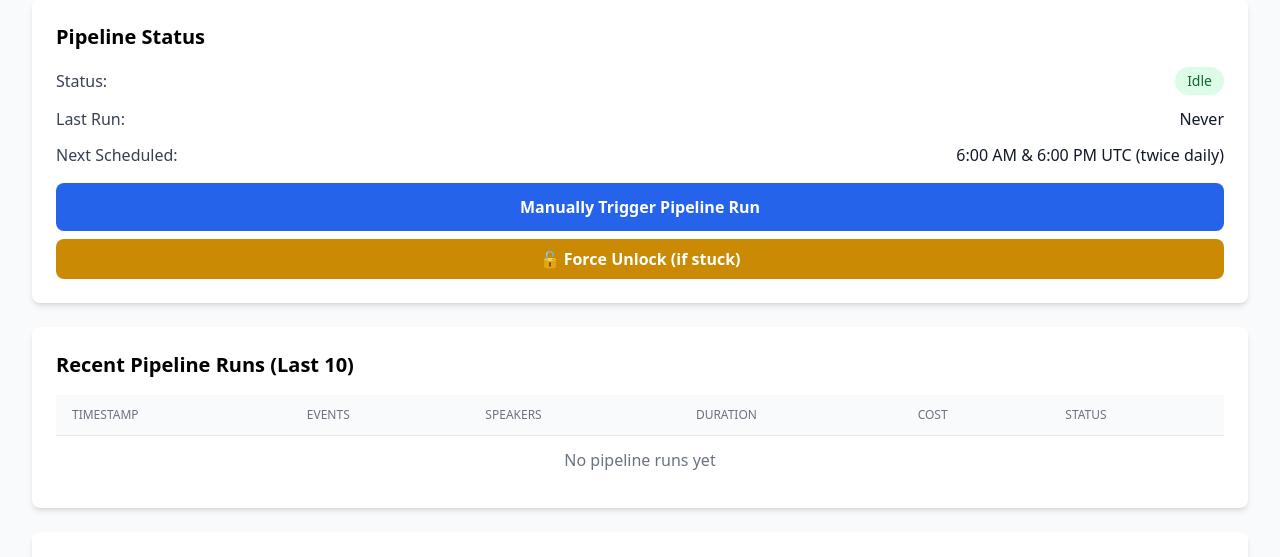
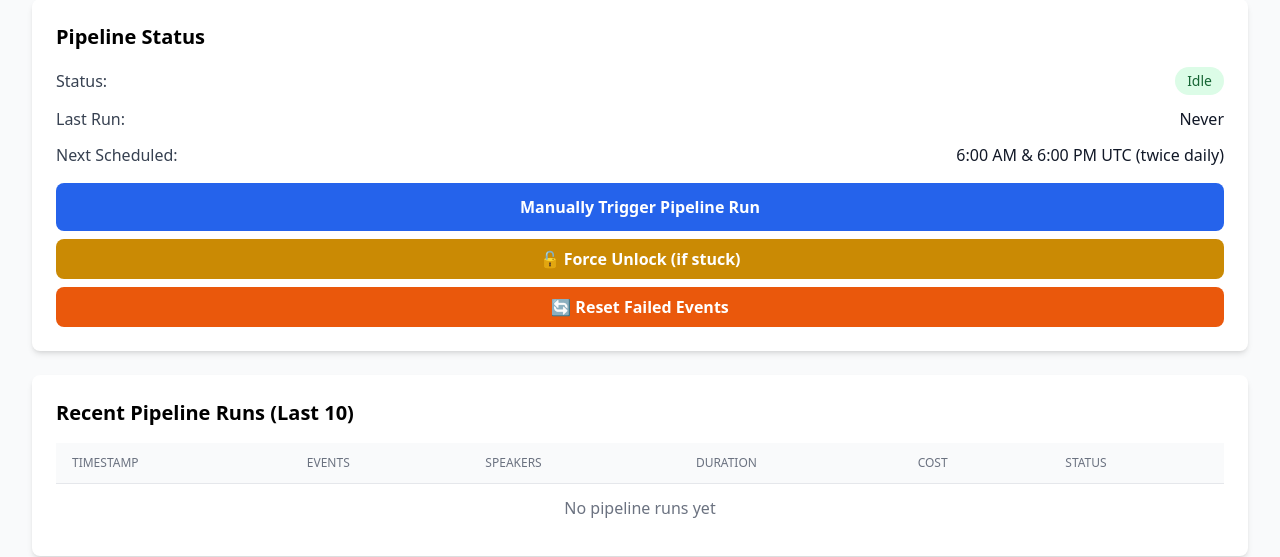
Before and after one commit to nicoluchsinger-sys/asia_society_speaker_database, a Flask app: page /admin in a window 1280 px wide. Shown: the part 230-787 px from the top of the page. Run offline with Flask 3, Linux system fonts and the light colour scheme; the visitor is signed in with stand-in values (Sample User, id 1); data that the repository does not hold is empty; some libraries are stand-ins or nearby versions.

Commit message:
feat: add Reset Failed Events button to admin panel
Added one-click button to reset failed events back to pending status
for reprocessing. No need for Railway terminal access.

Features:
- Orange 'Reset Failed Events' button in admin panel
- Shows count of events being reset
- Displays examples of what will be reset
- Confirmation dialog before resetting
- Shows success message with details
- Auto-refreshes data after reset

Backend:
- New /admin/reset-failed-events POST endpoint
- Counts failed events before resetting
- Returns examples for user visibility
- Logs reset action

This solves the 'no terminal on Railway' issue - everything can now
be done through the admin panel UI.

Co-Authored-By: Claude Sonnet 4.5 <noreply@anthropic.com>

```diff
--- a/web_app/app.py
+++ b/web_app/app.py
@@ -1200,6 +1200,65 @@ def force_unlock():
         return jsonify({'error': str(e)}), 500
 
 
+@app.route('/admin/reset-failed-events', methods=['POST'])
+@login_required
+def reset_failed_events_endpoint():
+    """Reset failed events back to pending for reprocessing"""
+    import sqlite3
+
+    try:
+        db_path = get_db_path()
+        conn = sqlite3.connect(db_path, timeout=5.0)
+        cursor = conn.cursor()
+
+        # Get count and examples of failed events
+        cursor.execute("SELECT COUNT(*) FROM events WHERE processing_status = 'failed'")
+        failed_count = cursor.fetchone()[0]
+
+        if failed_count == 0:
+            conn.close()
+            return jsonify({
+                'success': True,
+                'message': 'No failed events to reset',
+                'count': 0
+            })
+
+        # Get some examples
+        cursor.execute("""
+            SELECT event_id, title, url
+            FROM events
+            WHERE processing_status = 'failed'
+            ORDER BY event_id DESC
+            LIMIT 3
+        """)
+        examples = cursor.fetchall()
+
+        # Reset the events
+        cursor.execute("""
+            UPDATE events
+            SET processing_status = 'pending'
+            WHERE processing_status = 'failed'
+        """)
+        conn.commit()
+        conn.close()
+
+        logger.info(f"Reset {failed_count} failed events to pending status")
+
+        # Format examples for display
+        example_titles = [f"{row[1][:50]}..." for row in examples[:3]]
+
+        return jsonify({
+            'success': True,
+            'message': f'Reset {failed_count} failed events to pending',
+            'count': failed_count,
+            'examples': example_titles
+        })
+
+    except Exception as e:
+        logger.error(f"Error resetting failed events: {e}")
+        return jsonify({'error': str(e)}), 500
+
+
 @app.route('/api/search-analytics')
 @login_required
 def api_search_analytics():
--- a/web_app/templates/admin.html
+++ b/web_app/templates/admin.html
@@ -35,8 +35,13 @@
                 class="mt-2 w-full bg-yellow-600 hover:bg-yellow-700 text-white font-semibold py-2 px-6 rounded-lg transition">
             🔓 Force Unlock (if stuck)
         </button>
+        <button id="reset-failed"
+                class="mt-2 w-full bg-orange-600 hover:bg-orange-700 text-white font-semibold py-2 px-6 rounded-lg transition">
+            🔄 Reset Failed Events
+        </button>
         <div id="trigger-result" class="mt-3 hidden"></div>
         <div id="unlock-result" class="mt-3 hidden"></div>
+        <div id="reset-result" class="mt-3 hidden"></div>
     </div>
 
     <!-- Recent Pipeline Runs -->
@@ -513,6 +518,48 @@ document.getElementById('force-unlock').addEventListener('click', async function
     }
 });
 
+// Reset failed events button handler
+document.getElementById('reset-failed').addEventListener('click', async function() {
+    const button = this;
+    const result = document.getElementById('reset-result');
+
+    if (!confirm('Reset all failed events to pending? They will be reprocessed in the next pipeline run.')) {
+        return;
+    }
+
+    button.disabled = true;
+    button.textContent = 'Resetting...';
+
+    try {
+        const res = await fetch('/admin/reset-failed-events', { method: 'POST' });
+        const data = await res.json();
+
+        result.className = 'mt-3 p-3 rounded-lg ' + (data.success ? 'bg-green-100 text-green-800' : 'bg-red-100 text-red-800');
+
+        if (data.success) {
+            let message = data.message;
+            if (data.examples && data.examples.length > 0) {
+                message += '\n\nExamples:\n' + data.examples.join('\n');
+            }
+            result.textContent = message;
+        } else {
+            result.textContent = data.error || 'Unknown error';
+        }
+
+        result.classList.remove('hidden');
+
+        // Reload data after a delay
+        setTimeout(loadAdminData, 2000);
+    } catch (error) {
+        result.className = 'mt-3 p-3 rounded-lg bg-red-100 text-red-800';
+        result.textContent = 'Error resetting events: ' + error.message;
+        result.classList.remove('hidden');
+    } finally {
+        button.disabled = false;
+        button.textContent = '🔄 Reset Failed Events';
+    }
+});
+
 // Load data on page load
 loadAdminData();
 
```
